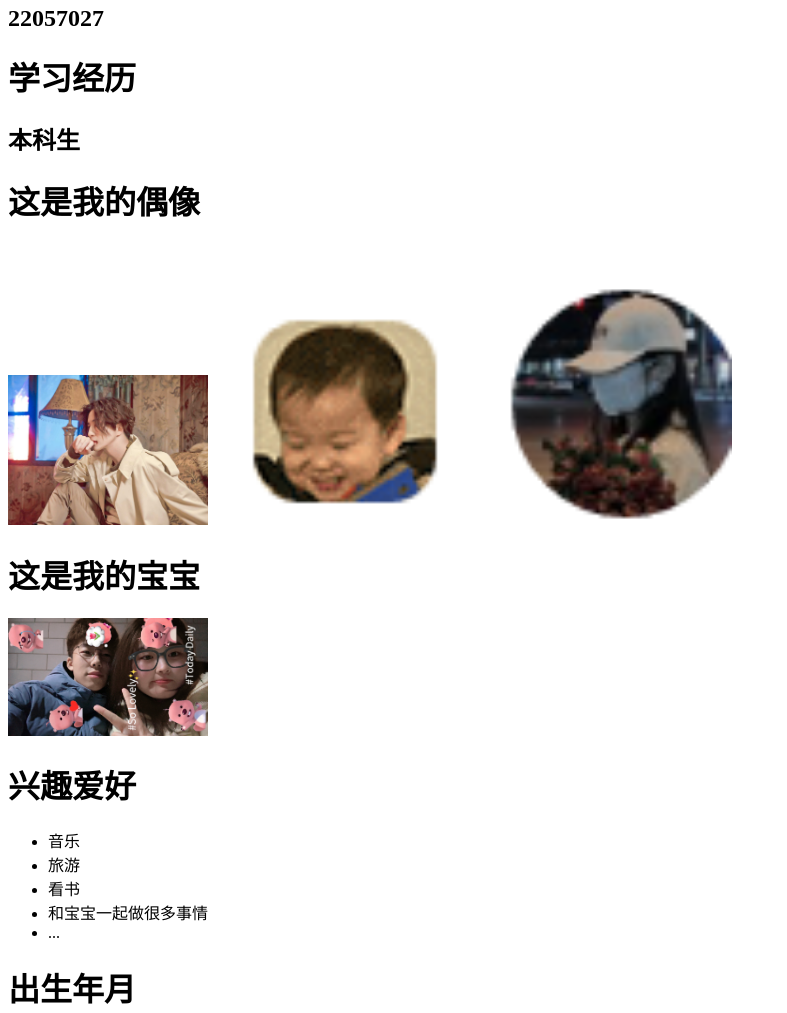
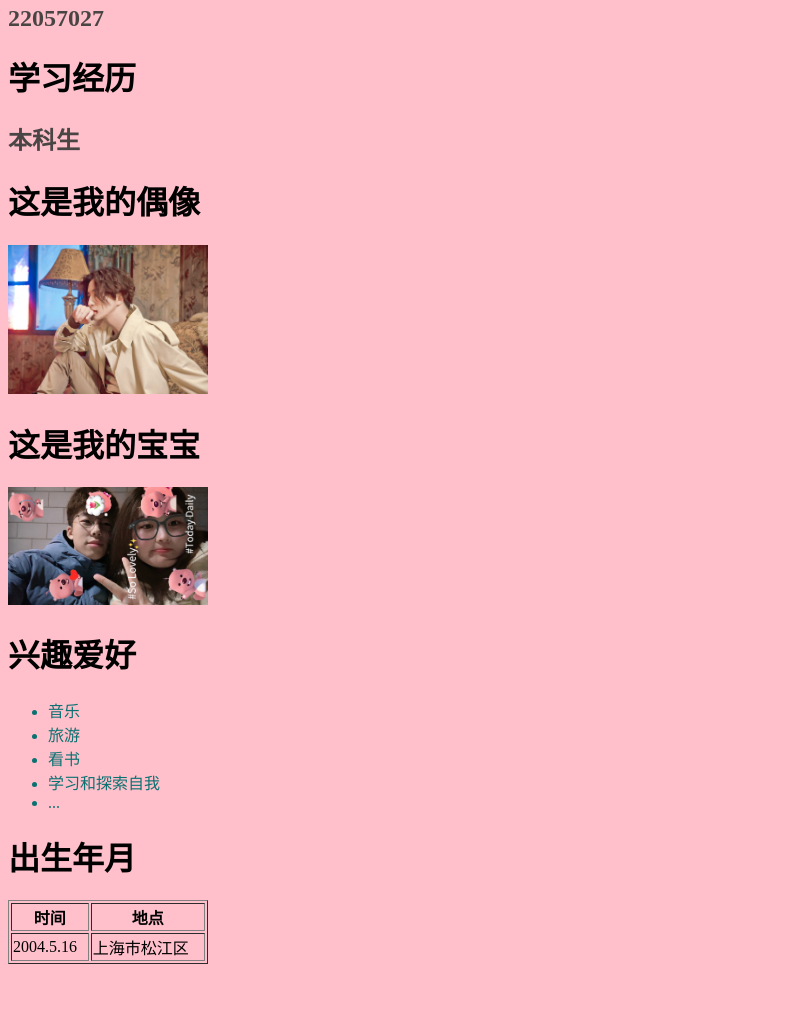
Before and after one commit to Redamancy27/Redamancy27.github.io, a plain HTML site: page index.html in a window 1280 px wide. Shown: the part 200-1213 px from the top of the page, without its empty margins (0-787 px from the left). After the commit the page ends 1172 px from the top, so only its background shows below. Drawn offline with Linux system fonts and the light colour scheme.

Commit message:
Add files via upload

```diff
--- a/index.html
+++ b/index.html
@@ -4,8 +4,20 @@
     <meta charset="UTF-8">
     <meta name="viewport" content="width=device-width, initial-scale=1.0">
     <title>Document</title>
+    <style>
+        h1{
+            color:#000000
+        }
+        h2{
+            color:#4a4545
+        }
+        li{
+            color: rgb(10, 113, 113);
+        }
+    </style>
 </head>
-<body>
+<body bgcolor="pink">
+    <!--<h1>字体颜色是<font color="#0000dd">这样的</font></h1>-->
     <h1>姓名:</h1>
     <h2>fmq</h2>
     <h1>学号</h1>
@@ -14,7 +26,6 @@
     <h2>本科生</h2>
     <h1>这是我的偶像</h1>
     <img src="aaa.jpeg" alt="这是我的偶像" width="200" height=""/>
-    <img src="hhh.png" width="520" height="">
     <h1>这是我的宝宝</h1>
     <img src="bb.jpg" alt="这是我的宝宝" width="200" height="">
     <h1>兴趣爱好</h1>
@@ -22,7 +33,7 @@
         <li>音乐</li>
         <li>旅游</li>
         <li>看书</li>
-        <li>和宝宝一起做很多事情</li>
+        <li>学习和探索自我</li>
         <li>...</li>
     </ul>
     <h1>出生年月</h1>
@@ -34,10 +45,11 @@
             地点
         </th>
         <tr>
-            <td>2004.5.16</td>
+            <td class="">2004.5.16</td>
             <td>上海市松江区</td>
         </tr>
     </table>
 
+
 </body>
 </html>
```
